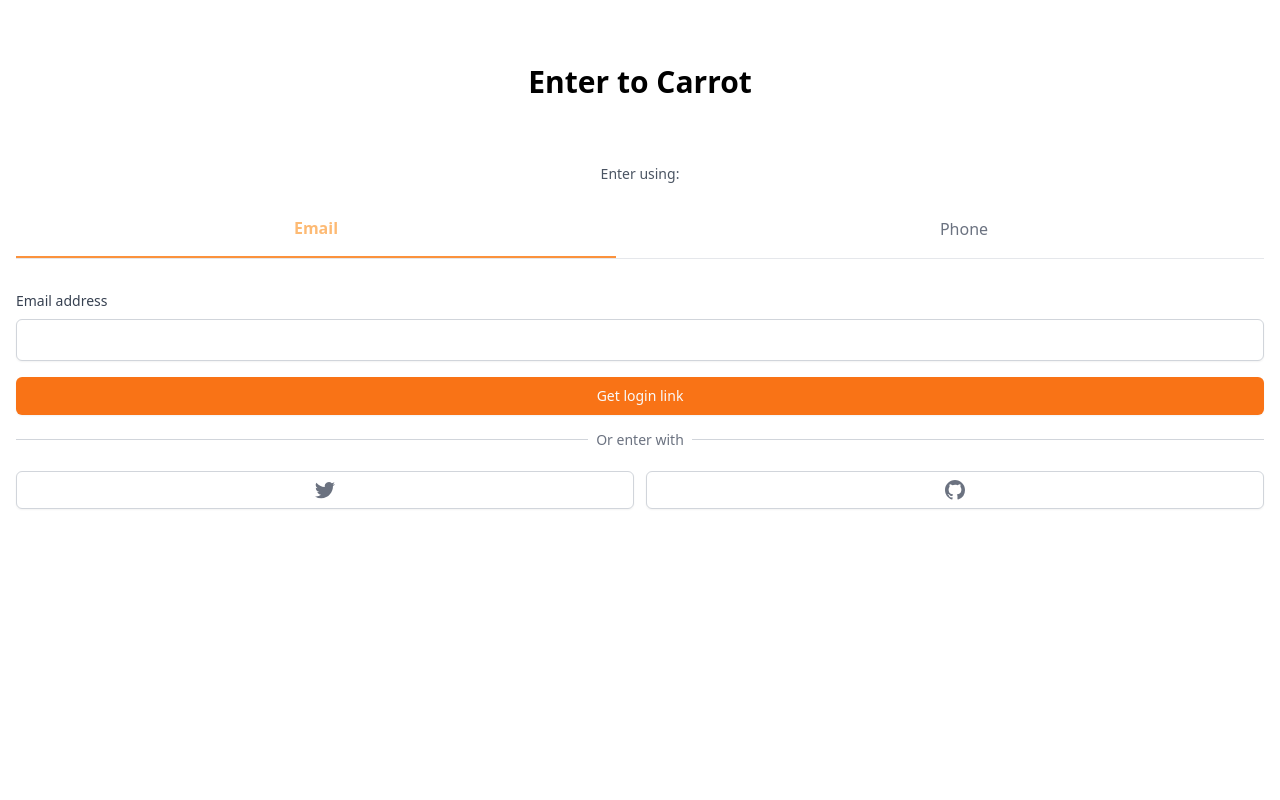
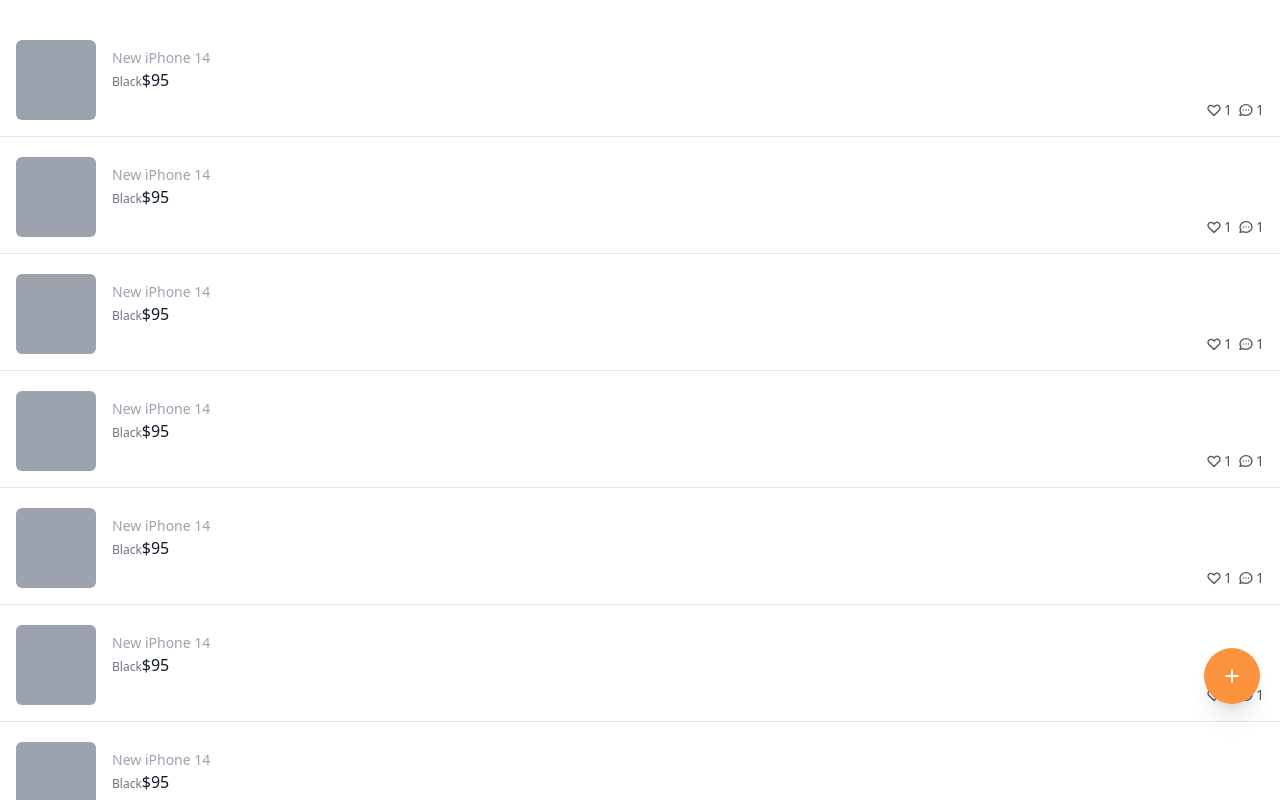
Before and after one commit to Choi-Yuchan/Rabbit-market, a Next.js app: page / in a window 1280 px wide. Shown: the top 800 px of the page. Built offline with nearby package versions, Linux system fonts and the light colour scheme.

Commit message:
#5.3 Home screen

```diff
--- a/pages/index.tsx
+++ b/pages/index.tsx
@@ -2,7 +2,75 @@
 import Enter from "./enter";
 
 const Home: NextPage = () => {
-  return <Enter />;
+  return (
+    <div className="flex flex-col space-y-5 py-10">
+      {[1, 1, 1, 1, 1, 1, 1, 1, 1, 1, 1, 1].map((_, i) => (
+        <div key={i} className="flex border-b px-4 pb-4 cursor-pointaer justify-between">
+          <div className="flex space-x-4">
+            <div className="w-20 h-20 bg-gray-400 rounded-md" />
+            <div className="pt-2">
+              <h3 className="text-sm font-medium text-gray-400">New iPhone 14</h3>
+              <span className="text-xs text-gray-500">Black</span>
+              <span className="font-medium mt-1 text-gray-900">$95</span>
+            </div>
+          </div>
+          <div className="flex space-x-1.5 items-end justify-end">
+            <div className="flex items-center text-sm text-gray-600 space-x-0.5">
+              <svg
+                className="w-4 h-4"
+                fill="none"
+                stroke="currentColor"
+                viewBox="0 0 24 24"
+                xmlns="http://www.w3.org/2000/svg"
+              >
+                <path
+                  strokeLinecap="round"
+                  strokeLinejoin="round"
+                  strokeWidth="2"
+                  d="M4.318 6.318a4.5 4.5 0 000 6.364L12 20.364l7.682-7.682a4.5 4.5 0 00-6.364-6.364L12 7.636l-1.318-1.318a4.5 4.5 0 00-6.364 0z"
+                ></path>
+              </svg>
+              <span>1</span>
+            </div>
+            <div className="flex items-center text-sm text-gray-600 space-x-0.5">
+              <svg
+                className="w-4 h-4"
+                fill="none"
+                stroke="currentColor"
+                viewBox="0 0 24 24"
+                xmlns="http://www.w3.org/2000/svg"
+              >
+                <path
+                  strokeLinecap="round"
+                  strokeLinejoin="round"
+                  strokeWidth="2"
+                  d="M8 12h.01M12 12h.01M16 12h.01M21 12c0 4.418-4.03 8-9 8a9.863 9.863 0 01-4.255-.949L3 20l1.395-3.72C3.512 15.042 3 13.574 3 12c0-4.418 4.03-8 9-8s9 3.582 9 8z"
+                ></path>
+              </svg>
+              <span>1</span>
+            </div>
+          </div>
+        </div>
+      ))}
+      <button className="fixed hover:bg-orange-500 cursor-pointer transition-colors bottom-24 right-5 bg-orange-400 rounded-full  shadow-xl p-4 text-white">
+        <svg
+          className="h-6 w-6"
+          xmlns="http://www.w3.org/2000/svg"
+          fill="none"
+          viewBox="0 0 24 24"
+          stroke="currentColor"
+          aria-hidden="true"
+        >
+          <path
+            strokeLinecap="round"
+            strokeLinejoin="round"
+            strokeWidth="2"
+            d="M12 6v6m0 0v6m0-6h6m-6 0H6"
+          />
+        </svg>
+      </button>
+    </div>
+  );
 };
 
 export default Home;
```
